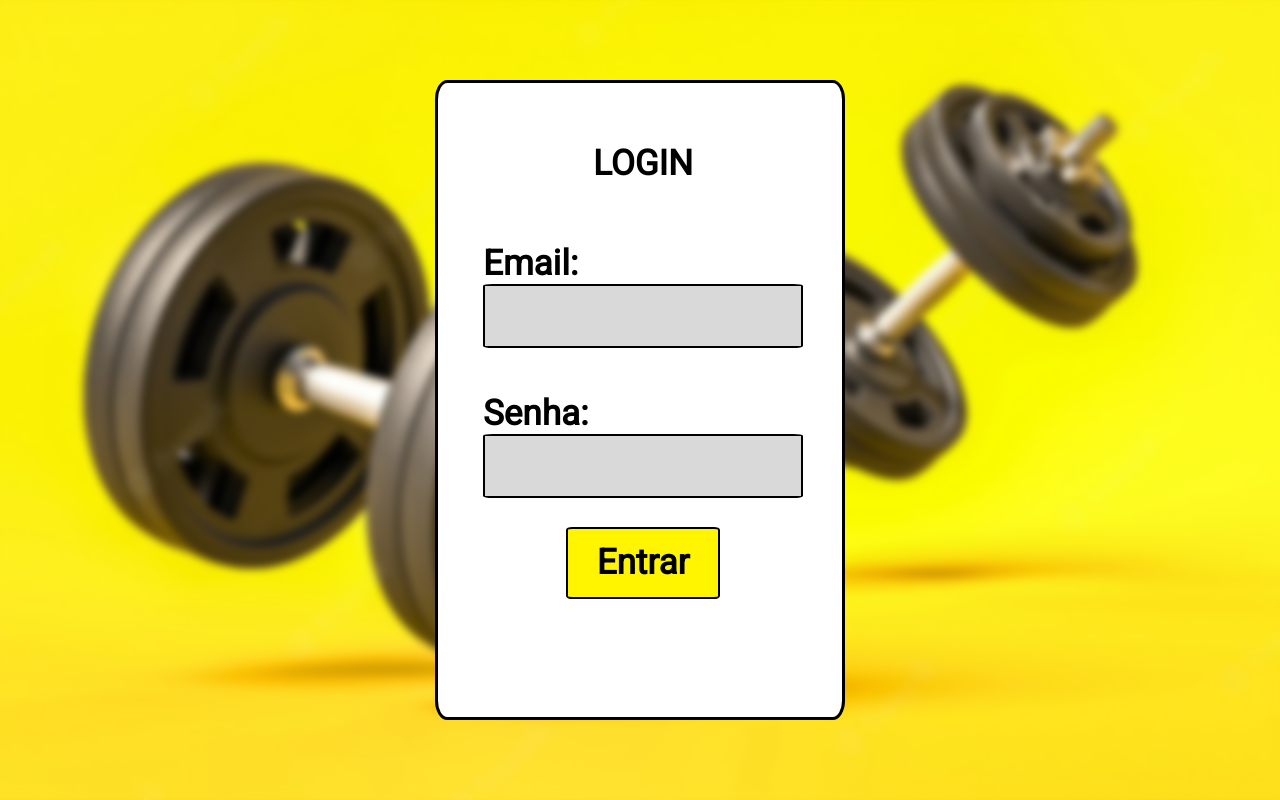
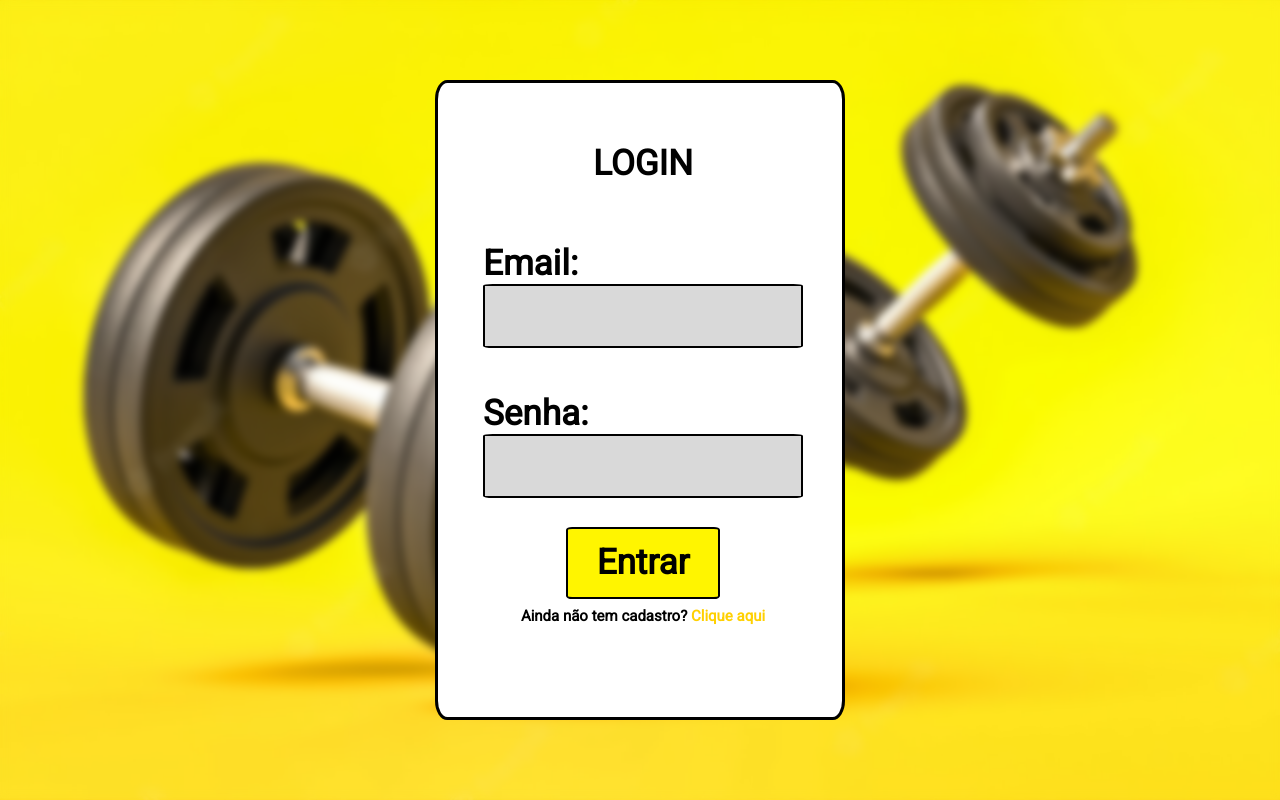
Before and after one commit to CarlosVianaRogerio/projetoindividual, a plain HTML site: page public/login.html in a window 1280 px wide. Drawn offline with Linux system fonts and the light colour scheme.

Commit message:
botao ancora login

```diff
--- a/public/login.css
+++ b/public/login.css
@@ -95,3 +95,20 @@ input{
     justify-content: center;
     align-items: center;
 }
+.ancora{
+    margin-top: 1%;
+    width: 25vw;
+    justify-content: center;
+    display: flex;
+}
+.ancor{
+    font-family: 'roboto', sans-serif;
+    font-size: 15px;
+    font-weight: 900;
+}
+.amarelo{
+    font-family: 'roboto', sans-serif;
+    font-size: 15px;
+    font-weight: 900;
+    color: #ffd000;
+}
--- a/public/login.html
+++ b/public/login.html
@@ -28,6 +28,7 @@
                         <div class="containerBotao">
                             <div class="botao"><span class="botaospan">Entrar</span></div>
                         </div>
+                        <div class="ancora"><span class="ancor">Ainda não tem cadastro? <span class="amarelo"><a href="cadastro.html">Clique aqui</span></a></span> </div>
                     </div>
             </div>
             </div>
```
